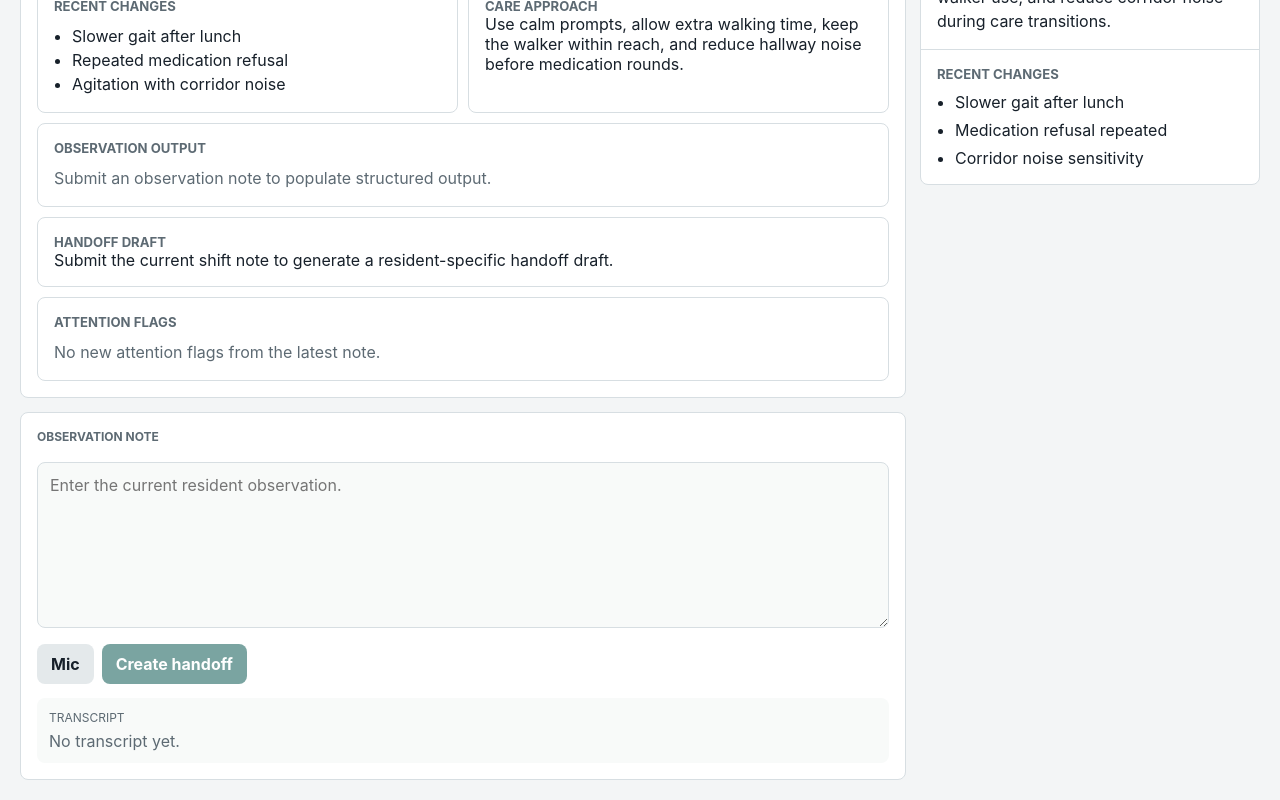
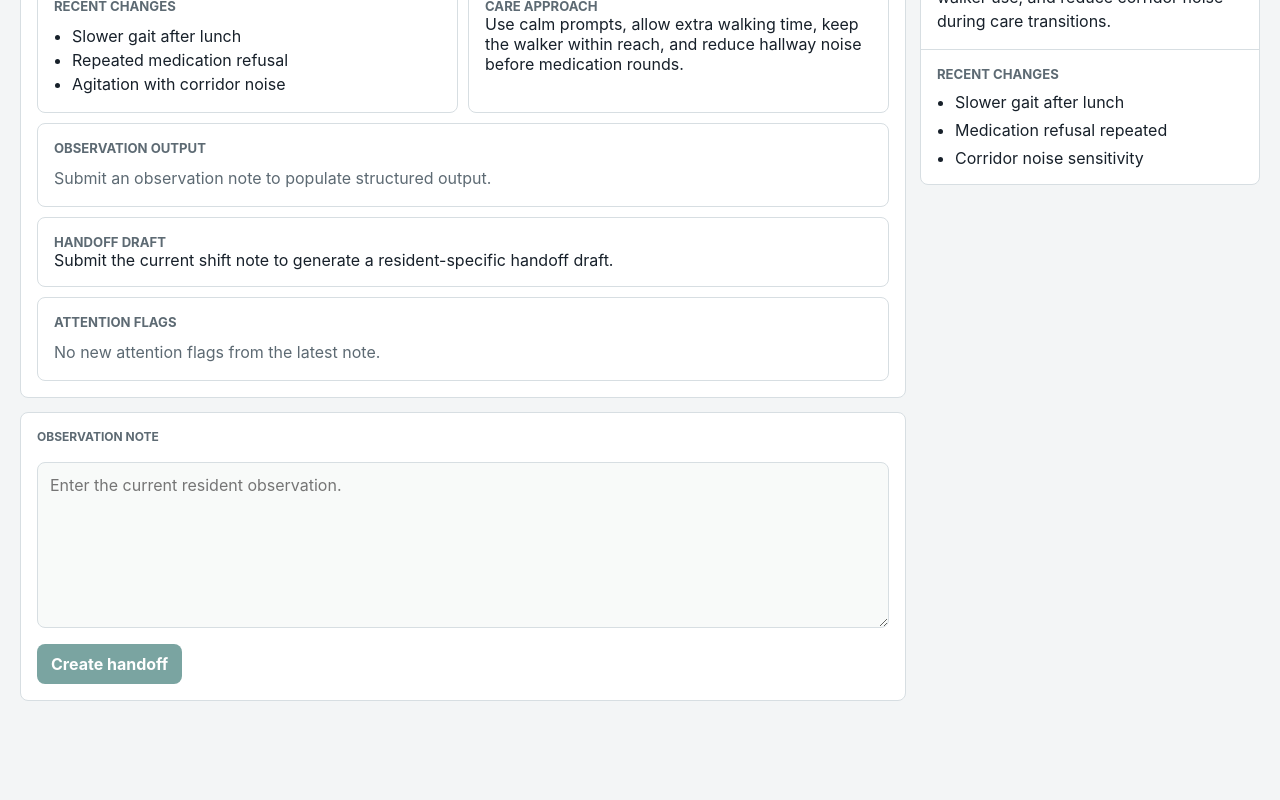
Before and after one commit to my-name-is-yu/CareOS, a Next.js app: page / in a window 1280 px wide. Shown: the part 351-1151 px from the top of the page. After the commit the page ends 1072 px from the top, so only its background shows below. Built offline with nearby package versions, Linux system fonts and the light colour scheme.

Commit message:
Remove legacy note transcription UI

```diff
--- a/src/app/globals.css
+++ b/src/app/globals.css
@@ -171,7 +171,7 @@ h3 {
   padding: 12px;
 }
 
-.observation span, .citation-meta, .transcript label {
+.observation span, .citation-meta {
   display: block;
   font-size: 12px;
   color: var(--muted);
@@ -224,14 +224,6 @@ button.secondary {
 }
 
 button:disabled { opacity: 0.55; }
-
-.transcript {
-  margin-top: 14px;
-  padding: 12px;
-  border-radius: 8px;
-  background: var(--panel-subtle);
-  color: var(--muted);
-}
 
 .memory-rail {
   display: grid;
--- a/src/components/NoteInput.tsx
+++ b/src/components/NoteInput.tsx
@@ -2,7 +2,7 @@
 
 /* eslint-disable no-unused-vars */
 
-import { useRef, useState } from "react";
+import { useState } from "react";
 import type { NoteRequest } from "@/src/lib/careos-types";
 
 type Props = {
@@ -12,45 +12,6 @@ type Props = {
 
 export function NoteInput({ onSubmit, loading }: Props) {
   const [note, setNote] = useState("");
-  const [transcript, setTranscript] = useState("");
-  const [recording, setRecording] = useState(false);
-  const mediaRecorderRef = useRef<any>(null);
-  const chunksRef = useRef<any[]>([]);
-
-  async function handleMic() {
-    if (!globalThis.navigator.mediaDevices?.getUserMedia) return;
-    if (recording) {
-      mediaRecorderRef.current?.stop();
-      return;
-    }
-    const stream = await globalThis.navigator.mediaDevices.getUserMedia({ audio: true });
-    const recorder = new globalThis.MediaRecorder(stream) as any;
-    chunksRef.current = [];
-    recorder.ondataavailable = (event: { data: any }) => chunksRef.current.push(event.data);
-    recorder.onstop = async () => {
-      setRecording(false);
-      const blob = new globalThis.Blob(chunksRef.current, { type: recorder.mimeType || "audio/webm" });
-      const formData = new globalThis.FormData();
-      formData.append("audio", blob, "note.webm");
-      try {
-        const response = await globalThis.fetch("/api/transcribe", { method: "POST", body: formData });
-        if (response.ok) {
-          const data = (await response.json()) as { text?: string };
-          if (data.text) {
-            setTranscript(data.text);
-            setNote(data.text);
-          }
-        }
-      } catch {
-        // Keep the manually entered note intact when transcription is unavailable.
-      }
-      stream.getTracks().forEach((track) => track.stop());
-    };
-    mediaRecorderRef.current = recorder;
-    setRecording(true);
-    recorder.start();
-    globalThis.setTimeout(() => recorder.state === "recording" && recorder.stop(), 4000);
-  }
 
   return (
     <section className="note-input panel">
@@ -62,17 +23,10 @@ export function NoteInput({ onSubmit, loading }: Props) {
         rows={7}
       />
       <div className="input-actions">
-        <button type="button" className="secondary" onClick={handleMic}>
-          {recording ? "Stop mic" : "Mic"}
-        </button>
         <button type="button" onClick={() => onSubmit({ note })} disabled={loading || !note.trim()}>
           Create handoff
         </button>
       </div>
-      <div className="transcript">
-        <label>Transcript</label>
-        <p>{transcript || "No transcript yet."}</p>
-      </div>
     </section>
   );
 }
```
